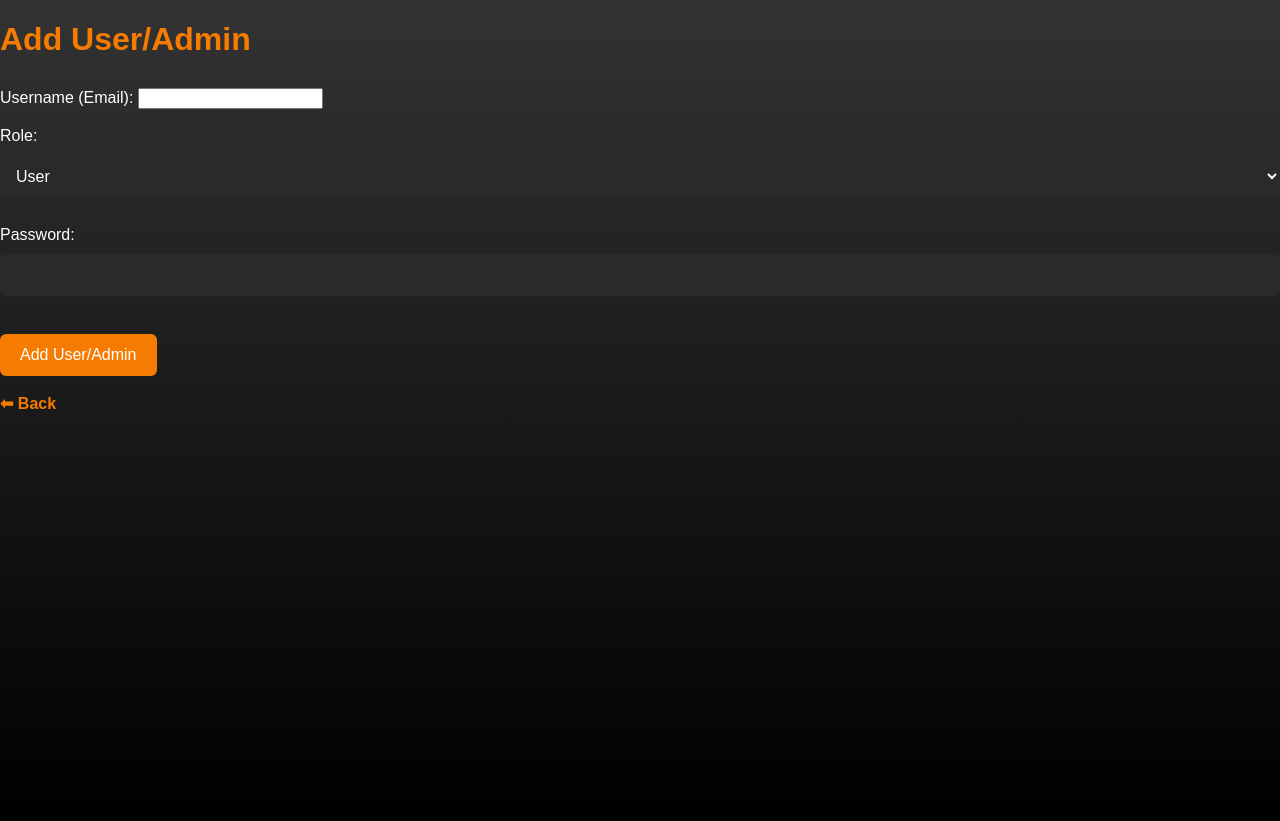
After one commit to shravanimandala2004-dotcom/reservation-system, a Flask app: page /add_user in a window 1280 px wide. The commit adds this page. Run offline with Flask 3, Linux system fonts and the light colour scheme; the visitor is signed in with stand-in values (Sample User, id 1).

Commit message:
Added details page

```diff
--- a/app/routes/__init__.py
+++ b/app/routes/__init__.py
@@ -2,9 +2,11 @@ from .auth_routes import auth_bp
 from .reservation_routes import reservation_bp
 from .inventory_routes import inventory_bp
 from .permission_routes import permission_bp
+from .details import details_bp
 
 def register_routes(app):
     app.register_blueprint(auth_bp)
     app.register_blueprint(reservation_bp)
     app.register_blueprint(inventory_bp)
     app.register_blueprint(permission_bp)
+    app.register_blueprint(details_bp)
--- /dev/null
+++ b/app/routes/details.py
@@ -0,0 +1,104 @@
+from flask import Blueprint, render_template, request, redirect, url_for, session
+from app.utils.db import get_db_connection
+from werkzeug.security import generate_password_hash
+
+details_bp = Blueprint('details', __name__)
+
+@details_bp.route('/details')
+def details():
+    if session.get("role") != "admin":
+        return "Unauthorized", 403
+
+    conn = get_db_connection()
+    cursor = conn.cursor(dictionary=True)
+    cursor.execute("SELECT id, username, role FROM users")  # adjust your users table columns
+    users = cursor.fetchall()
+    print("users u:",users)
+    conn.close()
+
+    return render_template('details.html', users=users)
+
+@details_bp.route('/add_user', methods=['GET', 'POST'])
+def add_user():
+    if session.get("role") != "admin":
+        return "Unauthorized", 403
+
+    if request.method == 'POST':
+        username = request.form['username']
+        role = request.form['role']
+        password = request.form['password']
+
+        hashed_pw = generate_password_hash(password)
+
+        conn = get_db_connection()
+        cursor = conn.cursor()
+        cursor.execute(
+            "INSERT INTO users (username, role, password) VALUES (%s, %s, %s)",
+            (username, role, hashed_pw)
+        )
+        conn.commit()
+        conn.close()
+
+        return redirect(url_for('details.details'))
+
+    # For GET request, show a simple add user form
+    return render_template('add_user.html')
+
+@details_bp.route('/delete/<int:user_id>', methods=['GET'])
+def delete_user(user_id):
+    if session.get('role') != 'admin':
+        return "Unauthorized", 403
+
+    conn = get_db_connection()
+    cursor = conn.cursor()
+    cursor.execute("DELETE FROM reservations WHERE user_id = %s", (user_id,))
+
+
+
+    cursor.execute("DELETE FROM users WHERE id=%s", (user_id,))
+    conn.commit()
+    conn.close()
+
+    return redirect(url_for('details.details'))
+
+@details_bp.route('/edit_user/<int:user_id>', methods=['GET', 'POST'])
+def edit_user(user_id):
+    if session.get("role") != "admin":
+        return "Unauthorized", 403
+
+    conn = get_db_connection()
+    cursor = conn.cursor(dictionary=True)
+
+    try:
+        if request.method == 'POST':
+            username = request.form['username']
+            role = request.form['role']
+
+            password = request.form.get('password', "").strip()
+
+            if password:
+                # 🔐 Hash before storing
+                # from werkzeug.security import generate_password_hash
+                # hashed_pw = generate_password_hash(password)
+
+                cursor.execute(
+                    "UPDATE users SET username=%s, role=%s, password=%s WHERE id=%s",
+                    (username, role, password, user_id)
+                )
+            else:
+                cursor.execute(
+                    "UPDATE users SET username=%s, role=%s WHERE id=%s",
+                    (username, role, user_id)
+                )
+
+            conn.commit()
+            return redirect(url_for('details.details'))
+
+        # ✅ GET request → fetch user details
+        cursor.execute("SELECT id, username, role FROM users WHERE id=%s", (user_id,))
+        user = cursor.fetchone()
+        return render_template('edit_user.html', user=user)
+
+    finally:
+        cursor.close()   # ✅ always close cursor
+        conn.close()     # ✅ always close conn
--- a/app/static/style.css
+++ b/app/static/style.css
@@ -26,7 +26,7 @@ body {
 }
 
 /* Heading styling */
-h1 {
+h1 ,h2,h3 {
     color: #f57c00;
     margin-bottom: 30px;
 }
--- /dev/null
+++ b/app/templates/add_user.html
@@ -0,0 +1,27 @@
+<!DOCTYPE html>
+<html>
+<head>
+    <title>Add User/Admin</title>
+    <link rel="stylesheet" href="{{ url_for('static', filename='style.css') }}">
+</head>
+<body>
+    <h1>Add User/Admin</h1>
+    <form method="POST">
+        <label>Username (Email):</label>
+        <input type="email" name="username" required><br><br>
+
+        <label>Role:</label>
+        <select name="role" required>
+            <option value="user">User</option>
+            <option value="admin">Admin</option>
+        </select><br><br>
+
+        <label>Password:</label>
+        <input type="password" name="password" required><br><br>
+
+        <button type="submit">Add User/Admin</button>
+    </form>
+    <br>
+    <a href="{{ url_for('details.details') }}">⬅ Back</a>
+</body>
+</html>
```
Also changed, not shown: app/templates/details.html (added, +48 -0 lines), app/templates/edit_user.html (added, +29 -0 lines), app/templates/inventory.html (+16 -1 lines).
